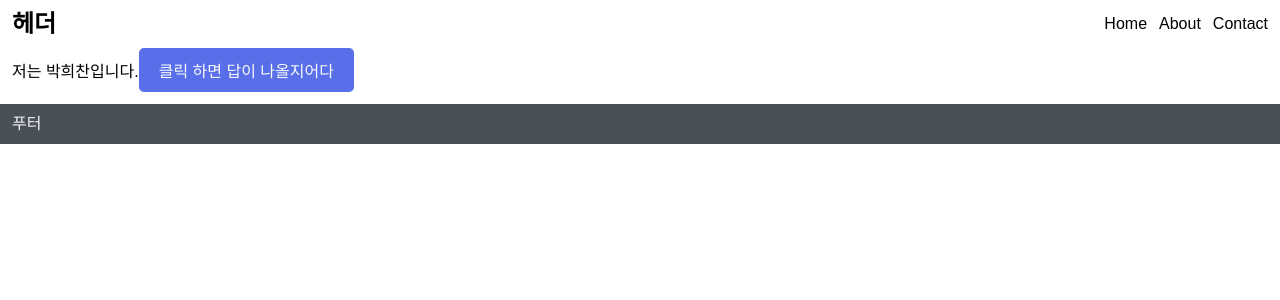
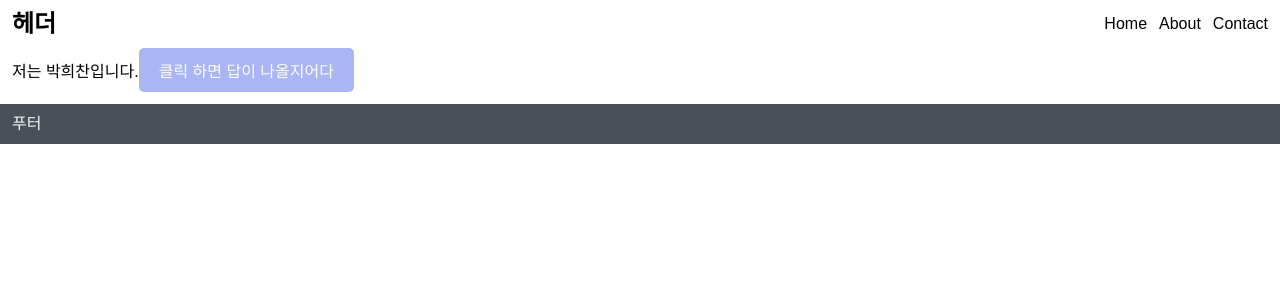
Before and after one commit to kichan05/React-Template-v2, a React (Vite) app: page / in a window 1280 px wide. Shown: the top 300 px of the page. Built offline with nearby package versions, Linux system fonts and the light colour scheme; a web font is replaced by a local one.

Commit message:
Feat: Button disable 처리

```diff
--- a/src/Button.tsx
+++ b/src/Button.tsx
@@ -4,9 +4,10 @@ import {darken, lighten} from 'polished';
 
 export type ButtonProps = {
     children: ReactNode;
+    onClick: () => void;
     color?: string;
     background?: string;
-    onClick: () => void;
+    isDisabled?: boolean;
 }
 
 const Color = css`
@@ -29,6 +30,7 @@ const Color = css`
       color: ${color};
       background-color: ${background};
 
+      ${p => p.isDisabled && css`
         &:hover {
           background-color: ${darken(0.02, background)};
         }
@@ -36,12 +38,21 @@ const Color = css`
         &:active {
           background-color: ${lighten(0.02, background)};
         }
+      `}
     `
   }}
 `
 
 const ButtonStyle = styled.button<ButtonProps>`
   ${Color};
+
+  user-select: none;
+
+  &:disabled {
+    cursor: not-allowed;
+    opacity: 0.5;
+  }
+
   border: none;
   padding: 10px 20px;
   border-radius: 5px;
@@ -50,10 +61,12 @@ const ButtonStyle = styled.button<ButtonProps>`
 `
 
 export const Button: FC<ButtonProps>
-    = ({children, onClick, ...rest}) => {
+    = ({children, onClick, isDisabled, ...rest}) => {
 
     return (
-        <ButtonStyle onClick={() => onClick()} {...rest}>
+        <ButtonStyle
+            disabled={isDisabled}
+            onClick={() => onClick()} {...rest}>
             {children}
         </ButtonStyle>
     );
--- a/src/MainPage.tsx
+++ b/src/MainPage.tsx
@@ -3,9 +3,7 @@ import styled from "styled-components";
 import {PageLayout} from "./PageLayout";
 import {Button} from "./Button";
 
-export type MainPageProps = {
-
-}
+export type MainPageProps = {}
 
 const MainPageStyle = styled.div`
 `
@@ -16,7 +14,9 @@ export const MainPage: FC<MainPageProps> = () => {
             <MainPageStyle>
                 저는 박희찬입니다.
                 <Button
-                    onClick={() => {}}>클릭 하면 답이 나올지어다</Button>
+                    isDisabled
+                    onClick={() => alert("Hello")}
+                >클릭 하면 답이 나올지어다</Button>
             </MainPageStyle>
         </PageLayout>
     );
```
Lines whose indentation alone changed are shown as unchanged.
